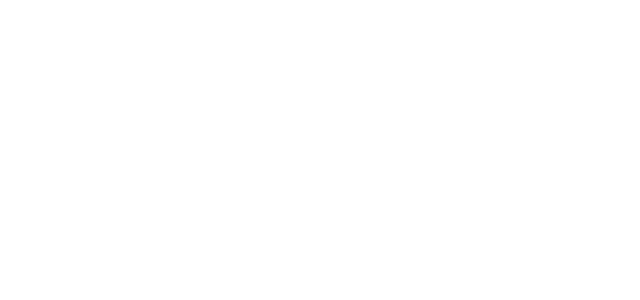
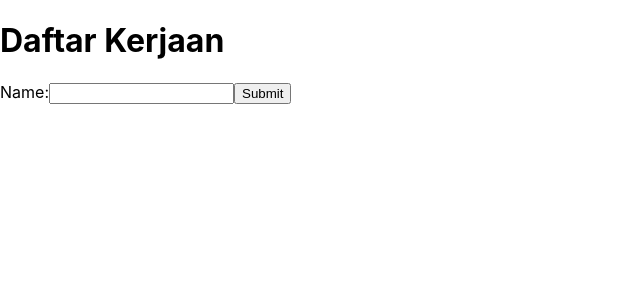
Before and after one commit to bayurn/react-todo, a React (Create React App) app in the folder client/: page / in a window 1280 px wide. Shown: the top 300 px of the page, without its empty margins (0-640 px from the left). Built offline with nearby package versions, Linux system fonts and the light colour scheme.

Commit message:
not yet running

```diff
--- a/client/src/components/todo-box.js
+++ b/client/src/components/todoBox.js
@@ -1,8 +1,8 @@
 import React, { Component } from 'react'
-import todoList from './todo-list';
-import todoForm from './todo-form';
+import TodoList from './todoList';
+import TodoForm from './todoForm';
 
-class todoBox extends Component {
+class TodoBox extends Component {
     constructor(props) {
         super(props);
         this.state = { data: [] };
@@ -15,11 +15,11 @@ class todoBox extends Component {
         return (
             <div>
                 <h1>Daftar Kerjaan</h1>
-                <todoList data={this.state.data} />
-                <todoForm />
+                <TodoList data={this.state.data} />
+                <TodoForm />
             </div>
         );
     }
 }
 
-export default todoBox;
+export default TodoBox;
--- a/client/src/components/todo-form.js
+++ b/client/src/components/todoForm.js
@@ -1,6 +1,6 @@
 import React, { Component } from 'react'
 
-class todoForm extends Component {
+class TodoForm extends Component {
     constructor(props) {
         super(props);
         this.state = { title: '' };
@@ -30,4 +30,4 @@ class todoForm extends Component {
     }
 }
 
-export default todoForm;
+export default TodoForm;
--- a/client/src/components/todo-item.js
+++ b/client/src/components/todoItem.js
@@ -1,9 +1,9 @@
 import React from 'react';
 
-function todoItem(props) {
+function TodoItem(props) {
     return (
         <li> {props.complete ? '[X]' : '[ ]'} {props.title}</li>
     )
 }
 
-export default todoItem;
+export default TodoItem;
--- a/client/src/components/todo-list.js
+++ b/client/src/components/todoList.js
@@ -1,11 +1,11 @@
 import React from 'react';
-import todoItem from './todo-item';
+import TodoItem from './todoItem';
 
-function todoList(props) {
+function TodoList(props) {
     const listItems = props.data.map((item) =>
         <todoItem title={item.title} />
     )
     return <ul>{listItems}</ul>
 }
 
-export default todoList;
+export default TodoList;
--- a/client/src/index.js
+++ b/client/src/index.js
@@ -2,12 +2,12 @@ import React from 'react';
 import ReactDOM from 'react-dom';
 import './index.css';
 import * as serviceWorker from './serviceWorker';
-import todoBox from './components/todo-box';
+import TodoBox from './components/todoBox';
 import App from './App'
 
 ReactDOM.render(
   <React.StrictMode>
-    <todoBox />
+    <TodoBox />
   </React.StrictMode>,
   document.getElementById('root')
 );
```
